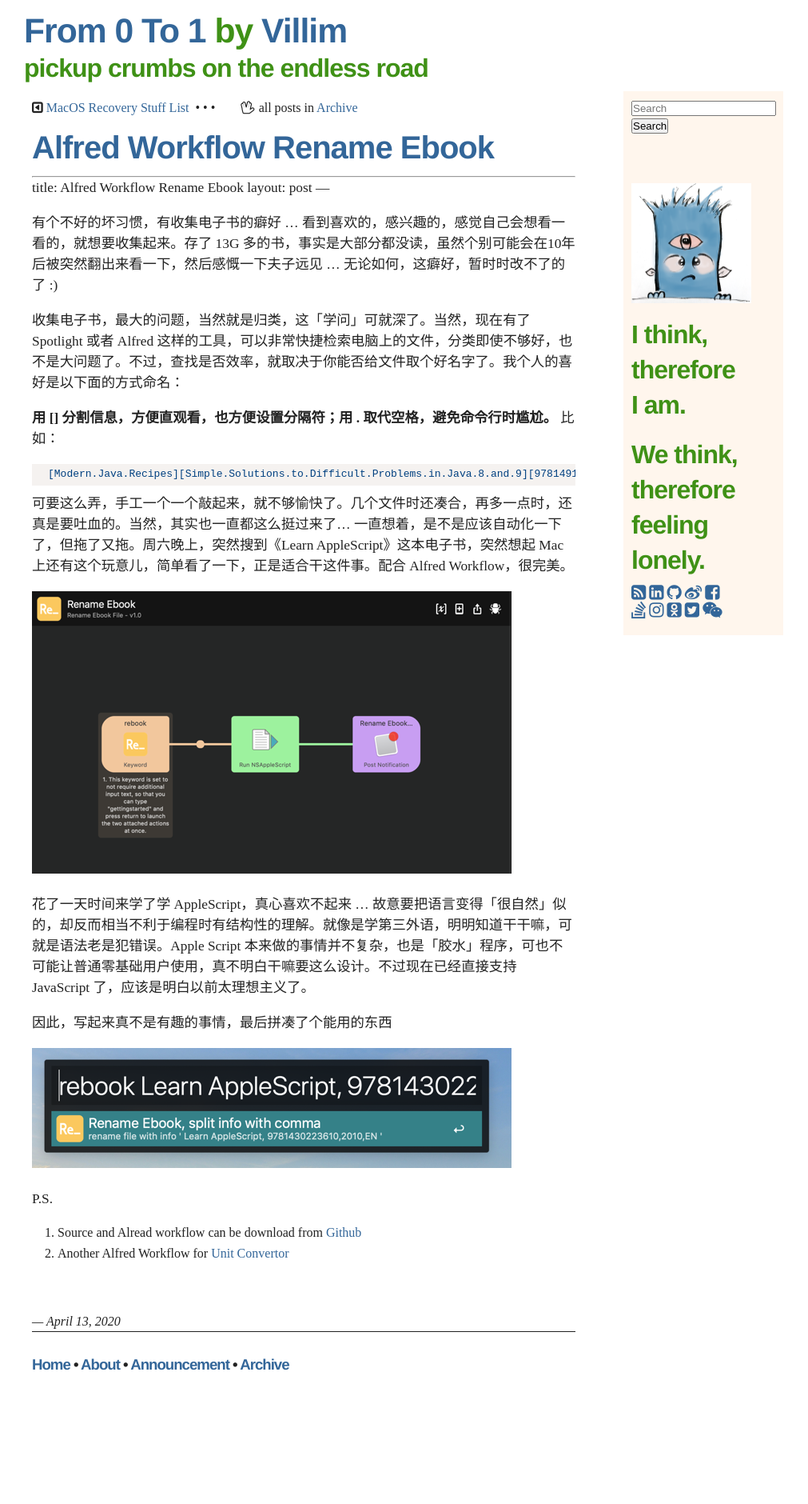
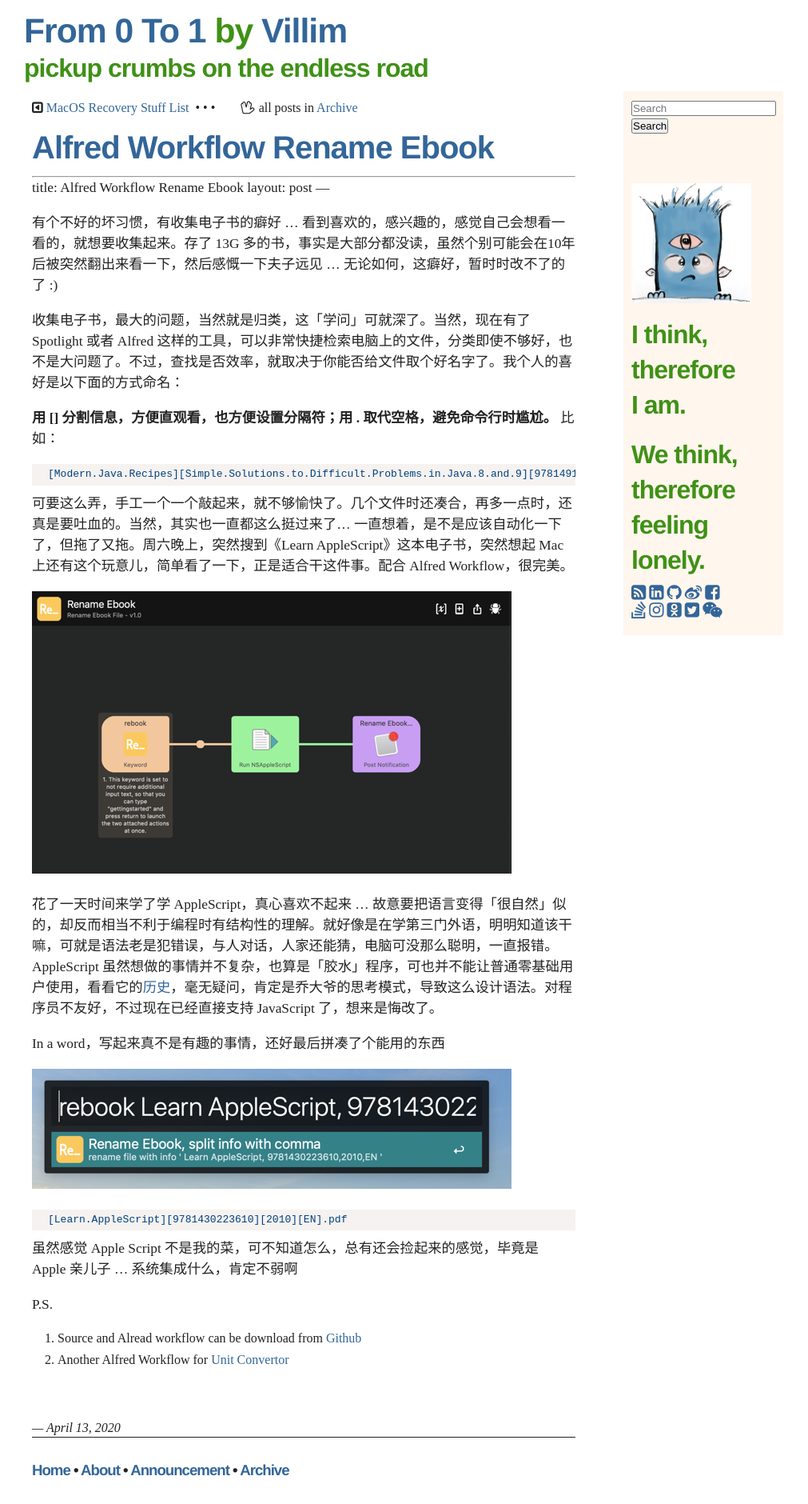
Before and after one commit to villim/villim.github.io, a Jekyll site: the page built from _posts/2020-04-13-alfred-workflow-rename-ebook.md, in a window 1280 px wide. Shown: the whole page at 80% size, without its empty margins (135-1146 px from the left). Built offline with Jekyll 4.4.1, drawn with Linux system fonts in a browser that asks for light colours; our own code applies the rules of GitHub Pages for plain Markdown files; before the commit the page ends 1747 px from its top, so only the background shows below that.

Commit message:
update blog

````diff
--- a/_posts/2020-04-13-alfred-workflow-rename-ebook.md
+++ b/_posts/2020-04-13-alfred-workflow-rename-ebook.md
@@ -18,12 +18,17 @@
 
 ![Rename Ebook Alfred Workflow](http://villim.github.io/img/2020/rename-ebook-workflow.png)
 
-花了一天时间来学了学 AppleScript，真心喜欢不起来 ... 故意要把语言变得「很自然」似的，却反而相当不利于编程时有结构性的理解。就像是学第三外语，明明知道干干嘛，可就是语法老是犯错误。Apple Script 本来做的事情并不复杂，也是「胶水」程序，可也不可能让普通零基础用户使用，真不明白干嘛要这么设计。不过现在已经直接支持 JavaScript 了，应该是明白以前太理想主义了。
+花了一天时间来学了学 AppleScript，真心喜欢不起来 ... 故意要把语言变得「很自然」似的，却反而相当不利于编程时有结构性的理解。就好像是在学第三门外语，明明知道该干嘛，可就是语法老是犯错误，与人对话，人家还能猜，电脑可没那么聪明，一直报错。AppleScript 虽然想做的事情并不复杂，也算是「胶水」程序，可也并不能让普通零基础用户使用，看看它的[历史](https://en.wikipedia.org/wiki/AppleScript)，毫无疑问，肯定是乔大爷的思考模式，导致这么设计语法。对程序员不友好，不过现在已经直接支持 JavaScript 了，想来是悔改了。
 
-因此，写起来真不是有趣的事情，最后拼凑了个能用的东西
+In a word，写起来真不是有趣的事情，还好最后拼凑了个能用的东西
 
 ![Rename Ebook with Alfred](http://villim.github.io/img/2020/rename-ebook-demo.png)
 
+```
+[Learn.AppleScript][9781430223610][2010][EN].pdf
+```
+
+虽然感觉 Apple Script 不是我的菜，可不知道怎么，总有还会捡起来的感觉，毕竟是 Apple 亲儿子 ... 系统集成什么，肯定不弱啊
 
 P.S.
 
````
